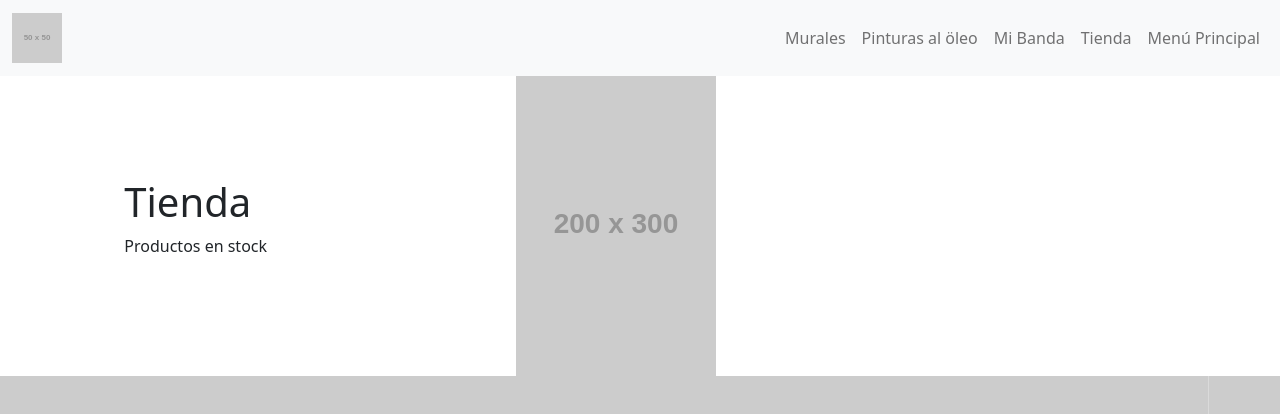
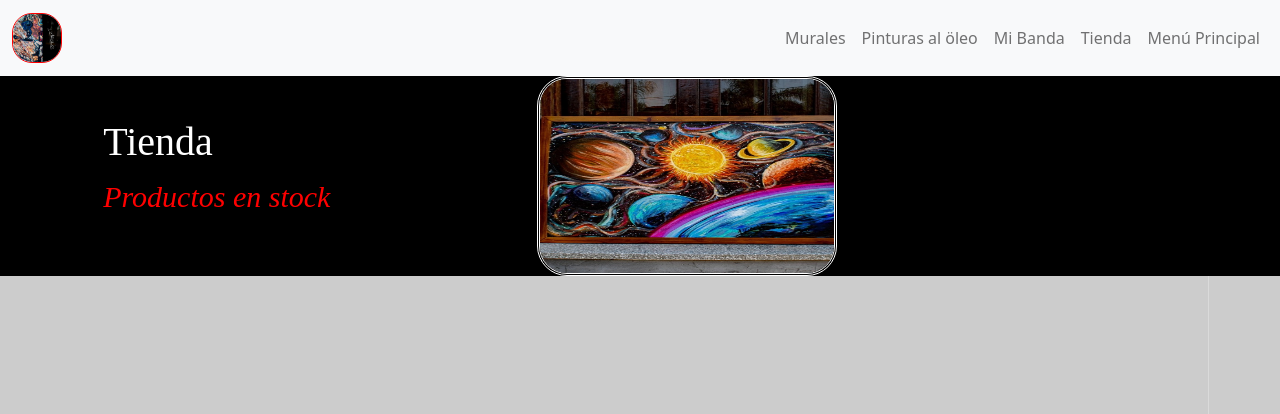
Before and after one commit to lucianaled/tercera-entrega, a website: page pages/tienda.html in a window 1280 px wide. Shown: the top 414 px of the page. Drawn offline with nearby package versions, Linux system fonts and the light colour scheme; placeholder pictures from the web are drawn by us.

Commit message:
modifique los nav, header y cambie nombre de carpetas css y scss

```diff
--- a/package.json
+++ b/package.json
@@ -5,7 +5,7 @@
   "main": "index.js",
   "scripts": {
     "test": "echo \"Error: no test specified\" && exit 1",
-    "build-css": "node-sass --include-path scss scss/prueba.scss scc/prueba-css.css",
+    "build-css": "node-sass --include-path scss scss/principal.scss css/principal-css.css",
     "watch-css": "nodemon -e scss -x \"npm run build-css\""
   },
   "author": "",
--- a/pages/tienda.html
+++ b/pages/tienda.html
@@ -8,7 +8,7 @@
     <meta name="description" content="Hola soy 1Virolo, artista plastico. Ésta es mi galería virtual y te voy a mostrar lo que hago">
 
     <link href="https://cdn.jsdelivr.net/npm/bootstrap@5.1.3/dist/css/bootstrap.min.css" rel="stylesheet" integrity="sha384-1BmE4kWBq78iYhFldvKuhfTAU6auU8tT94WrHftjDbrCEXSU1oBoqyl2QvZ6jIW3" crossorigin="anonymous">
-    <link rel="stylesheet" href="/css/main.css">
+    <link rel="stylesheet" href="/css/principal-css.css">
 
     <title>1Virolo- Tienda</title>
 </head>
@@ -19,7 +19,7 @@
 
         <div class="container-fluid">
           <a class="navbar-brand" href="#">
-              <img src="https://dummyimage.com/50x50/000/fff" alt="icono de marca">
+              <img src="/img/IMG-20220328-WA0104.jpg" alt="icono de marca">
           </a>
 
           <button class="navbar-toggler" type="button" data-bs-toggle="collapse" data-bs-target="#navbarNav" aria-controls="navbarNav" aria-expanded="false" aria-label="Toggle navigation">
@@ -55,7 +55,7 @@
           <p>Productos en stock</p>
       </div>
       <div class="col-sm-12 col-md-6">
-        <img src="https://dummyimage.com/200x300/000/fff" alt="">
+        <img src="/img/espejos/226470278_2039955246156152_2531504050496170599_n.jpg" alt="">
 
       </div>
 
--- a/scss/_header.scss
+++ b/scss/_header.scss
@@ -0,0 +1,53 @@
+header {
+
+    background-color: black;
+
+    h1 {
+        font-family: 'Times New Roman', Times, serif;
+        color: white;
+        font-size: 30px;
+        font-style: normal;
+
+    }
+     p {
+         font-family: 'Times New Roman', Times, serif;
+         font-size: 20px;
+         font-style: italic;
+         color: red;
+     }
+
+     img {
+         height: 80px;
+         width: 80px;
+         border: 3px solid white;
+         border-radius: 10px;
+     }
+
+
+
+
+
+     @media screen and (min-width: 768px) {
+
+        h1 {
+            font-size: 40px;
+
+        }
+         p {
+             font-size: 30px;
+
+         }
+
+         img {
+             height: 200px;
+             width: 300px;
+             border-radius: 30px;
+             border-style: double;
+         }
+
+     }
+
+
+
+
+}
--- a/scss/_nav.scss
+++ b/scss/_nav.scss
@@ -0,0 +1,8 @@
+nav {
+    img {
+        height: 50px;
+        width: 5opx;
+        border: 1px solid red;
+        border-radius: 20px;
+    }
+}
```
Also changed, not shown: index.html (+3 -3 lines), pages/banda.html (+3 -3 lines), pages/mural.html (+3 -3 lines), pages/oleo.html (+3 -3 lines), css/main.css (deleted), css/principal-css.css (added), scc/prueba-css.css (deleted), scc/pruebacss.css (deleted), scss/principal.scss (renamed from scss/prueba.scss).
